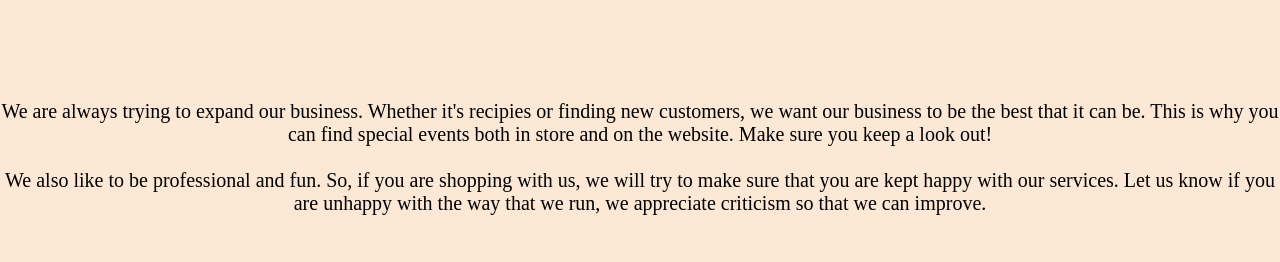
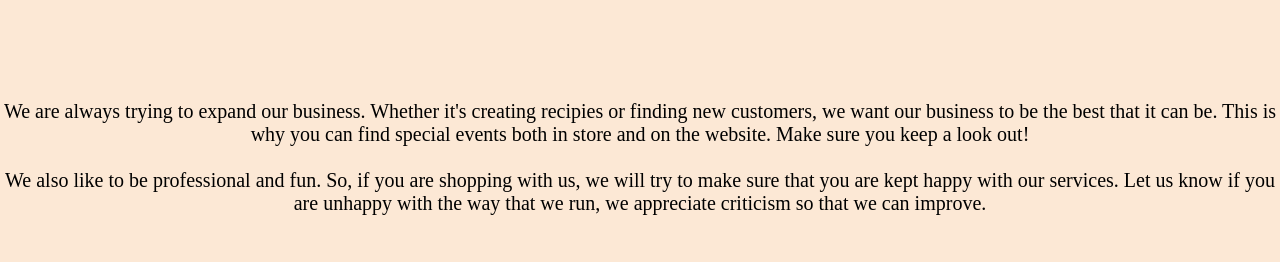
Before and after one commit to MysticGhost/MysticGhost.github.io, a plain HTML site: page aboutUs.html in a window 1280 px wide. Shown: the part 1190-1452 px from the top of the page. Drawn offline with Linux system fonts and the light colour scheme.

Commit message:
Sentence change

```diff
--- a/aboutUs.html
+++ b/aboutUs.html
@@ -52,7 +52,7 @@
 
   <br><br><br><br>
 
-  <p1>We are always trying to expand our business. Whether it's recipies or finding new customers, we want our business to be the best that it can be. This is why you can find special events both in store and on the website. Make sure you keep a look out!</p1>
+  <p1>We are always trying to expand our business. Whether it's creating recipies or finding new customers, we want our business to be the best that it can be. This is why you can find special events both in store and on the website. Make sure you keep a look out!</p1>
   <br><br>
 
   <p1>We also like to be professional and fun. So, if you are shopping with us, we will try to make sure that you are kept happy with our services. Let us know if you are unhappy with the way that we run, we appreciate criticism so that we can improve.</p1>
```
